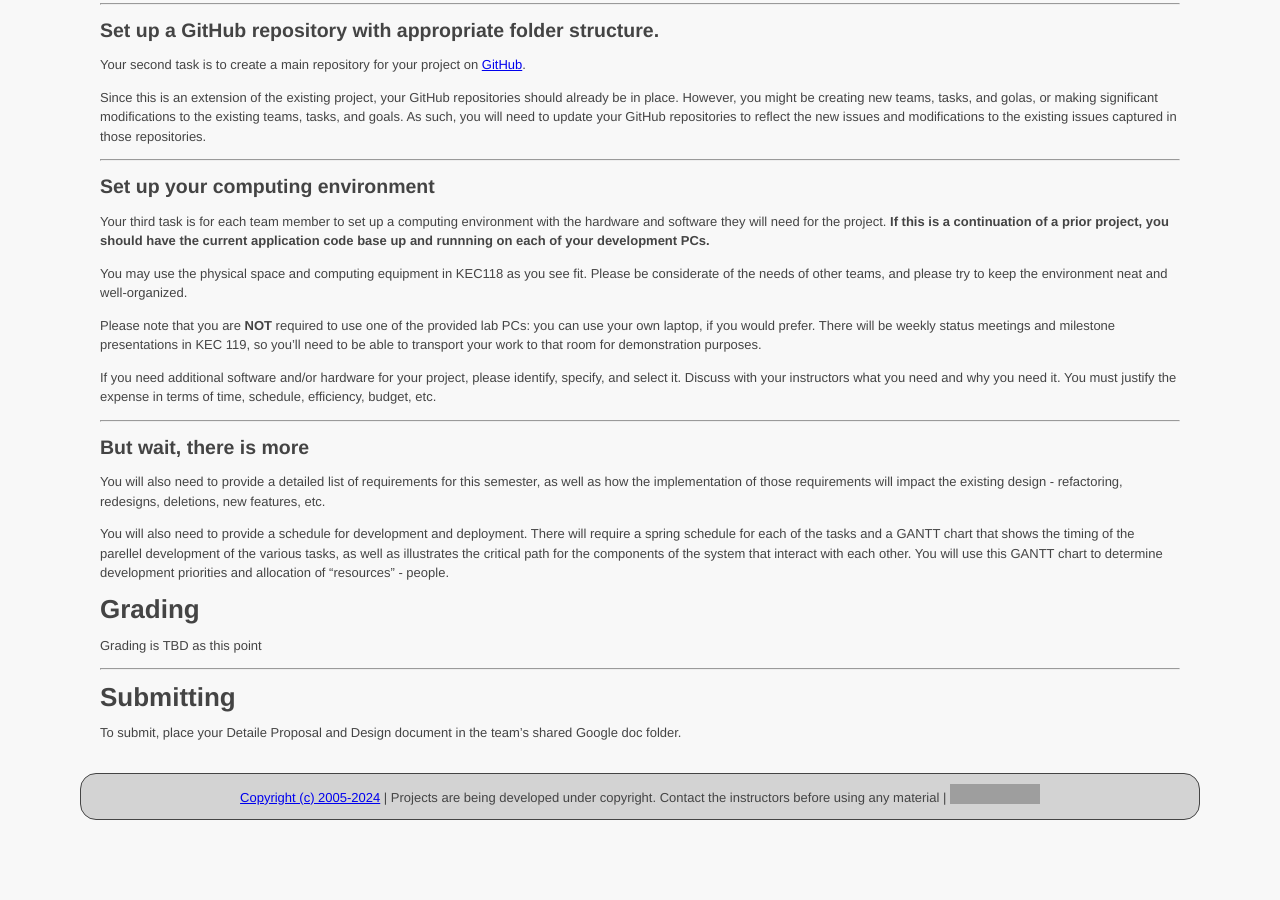
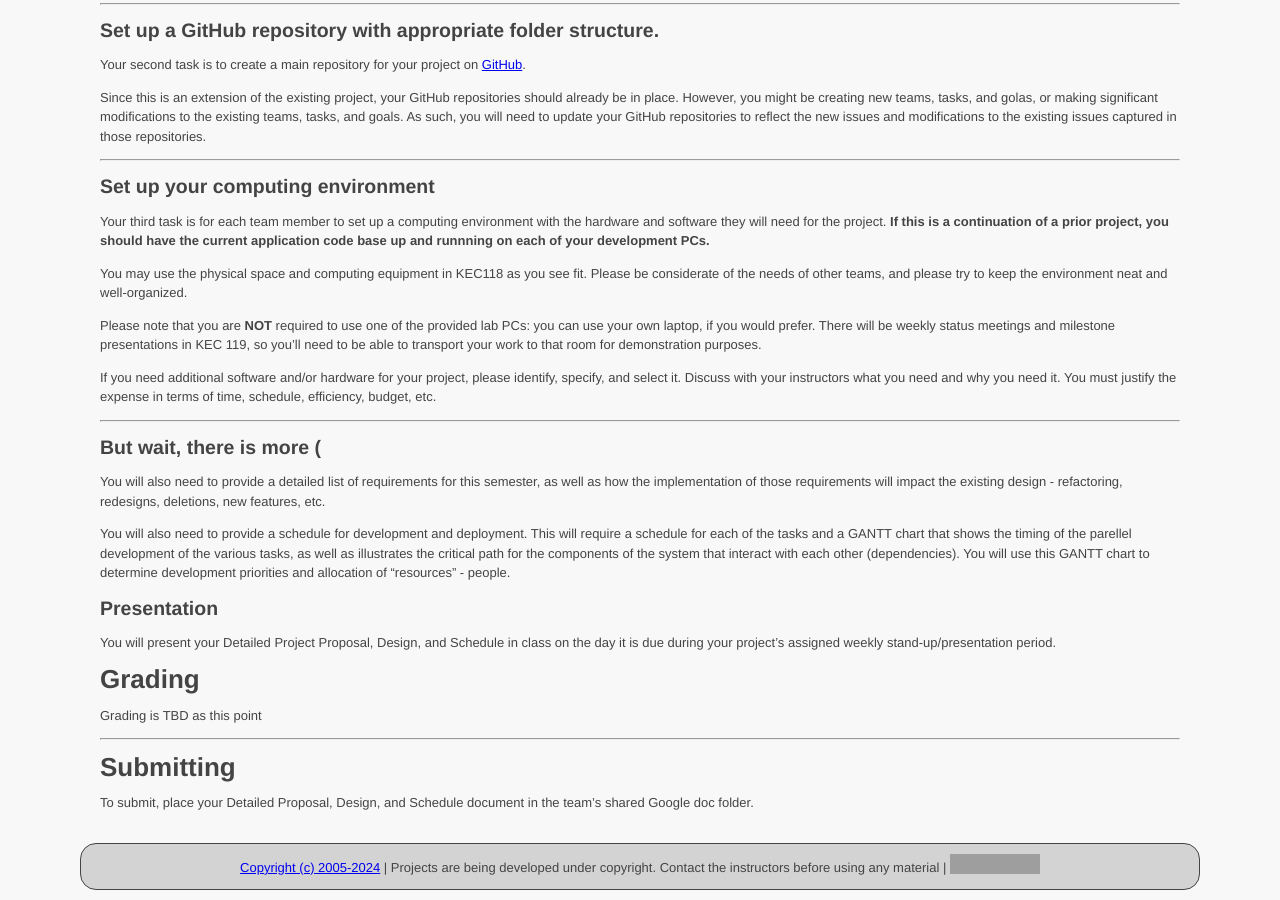
Before and after one commit to ycpcs/cs402-spring2024, a Jekyll site: the page built from assign/assign03.md, in a window 1280 px wide and 900 px high, scrolled down 802 px. Built offline with Jekyll 4.4.1, drawn with Linux system fonts in a browser that asks for light colours; before the commit the page ends 1632 px from its top, so only the background shows below that; grey boxes are pictures that could not be loaded.

Commit message:
minor updates

```diff
--- a/assign/assign03.md
+++ b/assign/assign03.md
@@ -65,11 +65,15 @@ If you need additional software and/or hardware for your project, please identif
 --- --- --- --- --- --- --- --- --- --- --- --- --- --- --- --- --- --- --- --- --- --- --- ---
 
 
-## But wait, there is more
+## But wait, there is more (
 
 You will also need to provide a detailed list of requirements for this semester, as well as how the implementation of those requirements will impact the existing design - refactoring, redesigns, deletions, new features, etc.
 
-You will also need to provide a schedule for development and deployment.  There will require a spring schedule for each of the tasks and a GANTT chart that shows the timing of the parellel development of the various tasks, as well as illustrates the critical path for the components of the system that interact with each other.  You will use this GANTT chart to determine development priorities and allocation of "resources" - people.
+You will also need to provide a schedule for development and deployment.  This will require a schedule for each of the tasks and a GANTT chart that shows the timing of the parellel development of the various tasks, as well as illustrates the critical path for the components of the system that interact with each other (dependencies).  You will use this GANTT chart to determine development priorities and allocation of "resources" - people.
+
+## Presentation
+
+You will present your Detailed Project Proposal, Design, and Schedule in class on the day it is due during your project's assigned weekly stand-up/presentation period.
 
 # Grading
 
@@ -101,4 +105,4 @@ Grading is TBD as this point
 
 # Submitting
 
-To submit, place your Detaile Proposal and Design document in the team's shared Google doc folder.
+To submit, place your Detailed Proposal, Design, and Schedule document in the team's shared Google doc folder.
```
